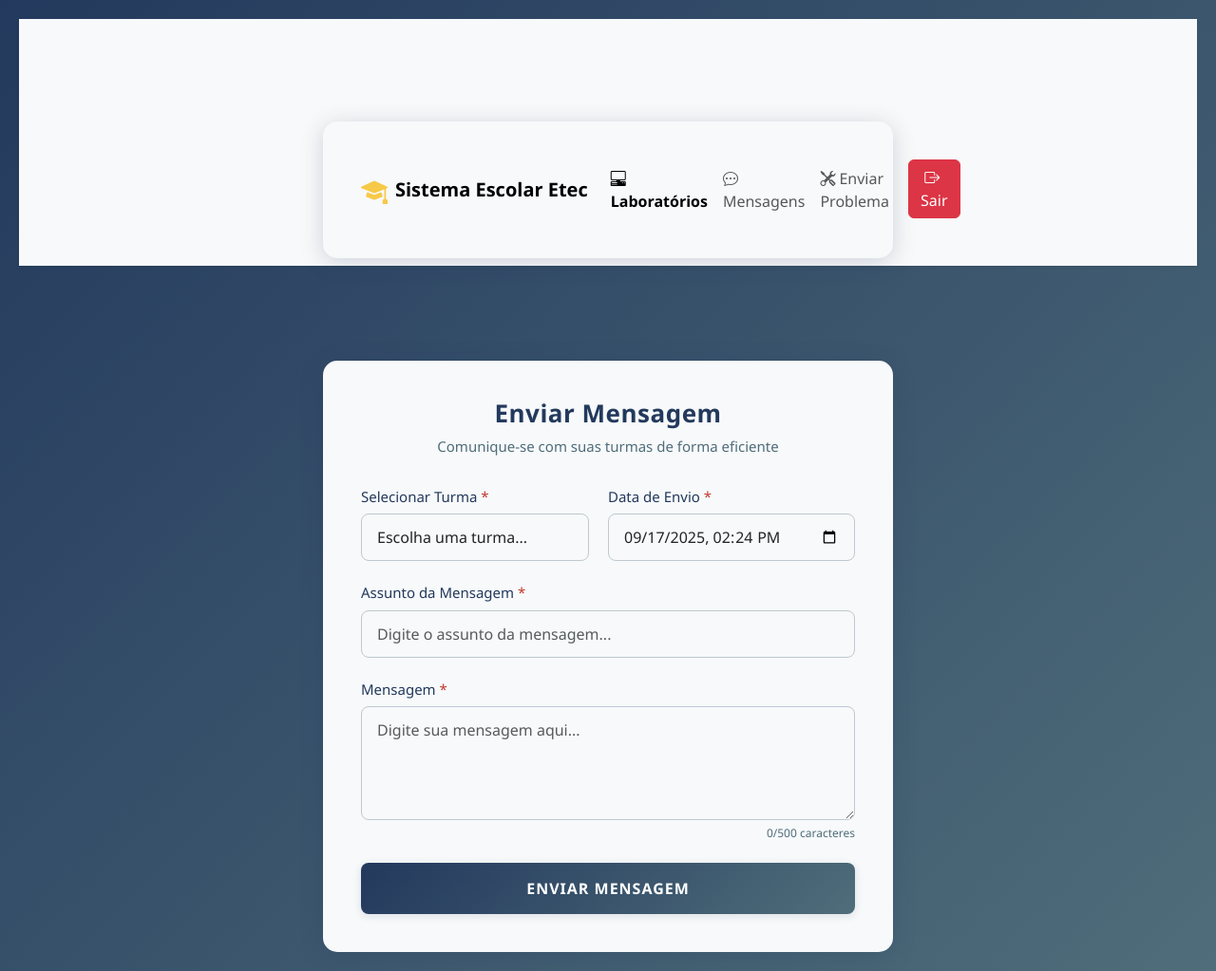
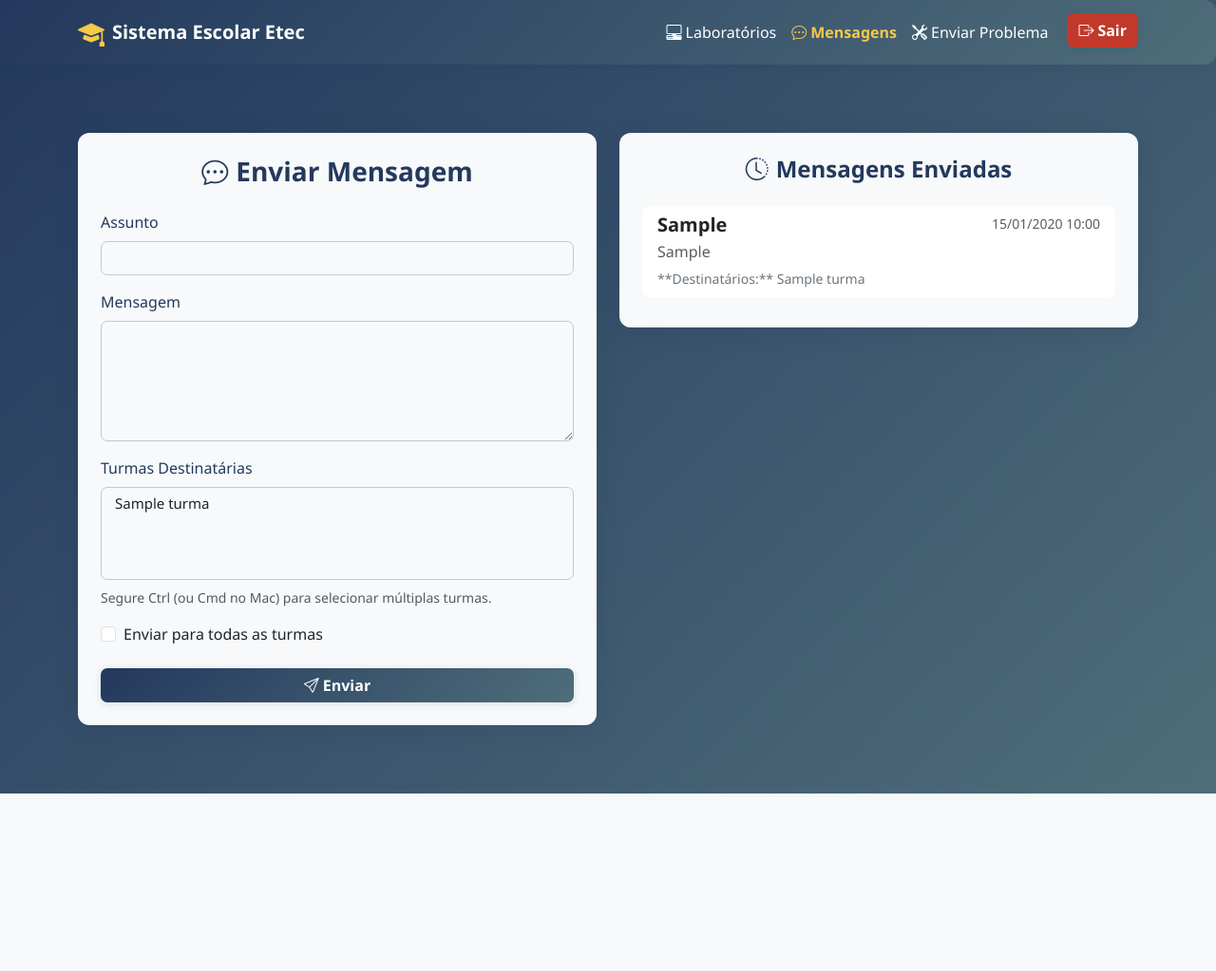
Before and after one commit to MiguelDVigano/TCC-Etec_DS, a PHP site: page /view/professor/mensagem.php in a window 1280 px wide. Shown: the whole page at 95% size. After the commit the page ends 836 px from the top, so only its background shows below. Run offline with PHP 8.4, Linux system fonts and the light colour scheme; the visitor is signed in with stand-in values (Sample User, id 1); tables that the repository leaves empty hold one stand-in row (values such as "Sample post").

Commit message:
Refatorar mensagem.php para melhorar o layout e a funcionalidade; adicionar turmas destinatárias às mensagens e aprimorar o estilo com Bootstrap.

```diff
--- a/view/professor/mensagem.php
+++ b/view/professor/mensagem.php
@@ -1,286 +1,291 @@
 <?php
 session_start();
+
 if (!isset($_SESSION["id_usuario"])) {
     header("Location: ../Login.html");
     exit();
 }
+
 include '../../conexao.php';
-    $result_turmas = $conn->query("SELECT id_turma, nome_turma FROM turma ORDER BY nome_turma");
+
+// Busca as turmas para o dropdown de seleção
+$sql_turmas = "SELECT id_turma, nome_turma FROM turma ORDER BY nome_turma";
+$result_turmas = $conn->query($sql_turmas);
+
+// Busca as mensagens enviadas pelo professor logado
+$id_remetente = $_SESSION["id_usuario"];
+$sql_mensagens_enviadas = "
+    SELECT m.assunto, m.mensagem, m.data_envio,
+           (SELECT GROUP_CONCAT(t.nome_turma SEPARATOR ', ')
+            FROM mensagem_turma mt
+            JOIN turma t ON mt.id_mensagem = m.id_mensagem
+            WHERE mt.id_mensagem = m.id_mensagem) AS turmas_destinatarias
+    FROM mensagem m
+    WHERE m.id_remetente = $id_remetente
+    ORDER BY m.data_envio DESC
+";
+$result_mensagens_enviadas = $conn->query($sql_mensagens_enviadas);
 ?>
-
 <!DOCTYPE html>
 <html lang="pt-BR">
+
 <head>
     <meta charset="UTF-8">
-    <meta name="viewport" content="width=device-width, initial-scale=1.0">
-    <title>Enviar Mensagem - Sistema Escolar</title>
+    <meta name="viewport" content="width=device-width, initial-scale=1">
+    <title>Enviar Mensagem - Professor</title>
     <link rel="stylesheet" href="https://cdn.jsdelivr.net/npm/bootstrap@5.3.3/dist/css/bootstrap.min.css">
     <link rel="stylesheet" href="https://cdn.jsdelivr.net/npm/bootstrap-icons@1.11.3/font/bootstrap-icons.css">
     <style>
-        * {
-            margin: 0;
-            padding: 0;
-            box-sizing: border-box;
-        }
         body {
             font-family: 'Segoe UI', Tahoma, Geneva, Verdana, sans-serif;
             background: linear-gradient(135deg, #23395d 0%, #4f6d7a 100%);
             min-height: 100vh;
-            /* Removido o padding-top para subir a navbar */
-            padding: 20px;
-        }
-        .container {
-            background: #f7f9fa;
-            border-radius: 15px;
-            box-shadow: 0 4px 24px #23395d33;
-            padding: 40px;
-            width: 100%;
-            max-width: 600px;
-            margin: 100px auto 0 auto;
-            animation: fadeIn 0.7s;
         }
 
-        @keyframes fadeIn {
-            from { opacity: 0; transform: translateY(20px);}
-            to { opacity: 1; transform: translateY(0);}
+        .navbar {
+            background: linear-gradient(135deg, #23395d 0%, #4f6d7a 100%) !important;
+            box-shadow: 0 2px 12px #23395d22 !important;
+            border-radius: 12px !important;
+            margin-bottom: 32px;
         }
 
-        .header {
-            text-align: center;
-            margin-bottom: 30px;
+        .navbar .navbar-brand,
+        .navbar .nav-link,
+        .navbar .navbar-toggler {
+            color: #fff !important;
         }
 
-        .header h1 {
-            color: #23395d;
-            font-size: 26px;
-            font-weight: 700;
-            margin-bottom: 8px;
-            letter-spacing: 0.5px;
+        .navbar .nav-link.active,
+        .navbar .nav-link:focus {
+            color: #f7c948 !important;
         }
 
-        .header p {
-            color: #4f6d7a;
-            font-size: 15px;
+        .navbar .nav-link.disabled {
+            color: #bfc9d1 !important;
         }
 
-        .form-group {
-            margin-bottom: 22px;
+        .card {
+            background: #f7f9fa !important;
+            border-radius: 12px !important;
+            box-shadow: 0 4px 24px #23395d33 !important;
+            border: none !important;
         }
 
-        .form-group label {
-            display: block;
-            margin-bottom: 7px;
-            color: #23395d;
-            font-weight: 500;
-            font-size: 15px;
+        .card-title,
+        h3,
+        h4 {
+            color: #23395d !important;
+            font-family: 'Segoe UI', Tahoma, Geneva, Verdana, sans-serif;
+            font-weight: 700;
         }
 
-        .form-control {
-            width: 100%;
-            padding: 12px 16px;
-            border: 1.5px solid #bfc9d1;
-            border-radius: 8px;
-            font-size: 16px;
-            background-color: #f7f9fa;
+        .form-label {
+            color: #23395d !important;
+            font-weight: 500;
+        }
+
+        .form-control,
+        .form-select,
+        textarea {
+            background-color: #f7f9fa !important;
+            border: 1.5px solid #bfc9d1 !important;
+            border-radius: 7px !important;
+            font-size: 15px;
             transition: border-color 0.3s, box-shadow 0.3s;
         }
 
-        .form-control:focus {
+        .form-control:focus,
+        .form-select:focus,
+        textarea:focus {
             outline: none;
-            border-color: #23395d;
-            background-color: #fff;
-            box-shadow: 0 0 0 2px #23395d22;
+            border-color: #23395d !important;
+            box-shadow: 0 0 0 2px #23395d22 !important;
+            background-color: #fff !important;
         }
 
-        select.form-control {
-            cursor: pointer;
+        .btn-primary {
+            background: linear-gradient(135deg, #23395d 0%, #4f6d7a 100%) !important;
+            color: #fff !important;
+            border: none !important;
+            border-radius: 7px !important;
+            font-size: 16px;
+            font-weight: 600;
+            box-shadow: 0 2px 8px #23395d22;
+            transition: background 0.2s, box-shadow 0.2s;
         }
 
-        textarea.form-control {
-            resize: vertical;
-            min-height: 120px;
-            font-family: inherit;
-        }
-
-        .btn-enviar {
-            width: 100%;
-            background: linear-gradient(135deg, #23395d 0%, #4f6d7a 100%);
-            color: white;
-            border: none;
-            padding: 15px 30px;
-            border-radius: 8px;
-            font-size: 16px;
-            font-weight: 600;
-            cursor: pointer;
-            transition: background 0.2s, box-shadow 0.2s;
-            text-transform: uppercase;
-            letter-spacing: 1px;
-            box-shadow: 0 2px 8px #23395d22;
-        }
-
-        .btn-enviar:hover {
-            background: linear-gradient(135deg, #1a2940 0%, #23395d 100%);
+        .btn-primary:hover {
+            background: linear-gradient(135deg, #1a2940 0%, #23395d 100%) !important;
             box-shadow: 0 4px 16px #23395d33;
         }
 
-        .btn-enviar:active {
-            background: #23395d;
+        .btn-primary:active {
+            background: #23395d !important;
         }
 
-        .required {
-            color: #c0392b;
+        .btn-danger {
+            background: #c0392b !important;
+            color: #fff !important;
+            border: none !important;
+            border-radius: 7px !important;
+            font-size: 16px;
+            font-weight: 600;
+            box-shadow: 0 2px 8px #23395d22;
+            transition: background 0.2s, color 0.2s;
         }
 
-        .form-row {
-            display: flex;
-            gap: 20px;
+        .btn-danger:hover {
+            background: #a93226 !important;
+            color: #fff !important;
         }
 
-        .form-row .form-group {
-            flex: 1;
-        }
-
-        @media (max-width: 768px) {
-            .container {
-                padding: 25px;
-                margin: 90px 10px 0 10px;
-            }
-            .header h1 {
-                font-size: 22px;
+        /* Responsividade extra para telas pequenas */
+        @media (max-width: 991.98px) {
+            .navbar {
+                border-radius: 0 !important;
+                margin-bottom: 16px;
             }
         }
 
-        @media (max-width: 600px) {
-            .form-row {
-                flex-direction: column;
-                gap: 0;
+        @media (max-width: 767.98px) {
+            .container.py-5 {
+                padding-top: 2rem !important;
+                padding-bottom: 2rem !important;
+            }
+
+            .card {
+                margin-bottom: 2rem;
             }
         }
 
-        .char-counter {
-            text-align: right;
-            font-size: 12px;
-            color: #4f6d7a;
-            margin-top: 5px;
+        @media (max-width: 575.98px) {
+            .navbar .navbar-brand span {
+                font-size: 1rem;
+            }
+
+            .navbar .navbar-brand i {
+                font-size: 1.2rem !important;
+            }
+
+            .card-body {
+                padding: 1rem !important;
+            }
+
+            h3,
+            h4 {
+                font-size: 1.2rem !important;
+            }
         }
     </style>
 </head>
+
 <body>
-    <?php
-    if (isset($_SESSION['error_message'])) {
-        echo "<script>alert('" . $_SESSION['error_message'] . "');</script>";
-        unset($_SESSION['error_message']);
-    }
-    ?>
-
-     <!-- Navbar Bootstrap -->
     <nav class="navbar navbar-expand-lg bg-body-tertiary shadow-sm mb-4">
         <div class="container">
             <a class="navbar-brand d-flex align-items-center" href="#">
                 <i class="bi bi-mortarboard-fill me-2 fs-3" style="color: #f7c948;"></i>
                 <span class="fw-bold">Sistema Escolar Etec</span>
             </a>
-                <button class="navbar-toggler" type="button" data-bs-toggle="collapse" data-bs-target="#navbarProfessor" aria-controls="navbarProfessor" aria-expanded="false" aria-label="Toggle navigation">
+            <button class="navbar-toggler" type="button" data-bs-toggle="collapse" data-bs-target="#navbarProfessor"
+                aria-controls="navbarProfessor" aria-expanded="false" aria-label="Toggle navigation">
                 <span class="navbar-toggler-icon"></span>
             </button>
             <div class="collapse navbar-collapse" id="navbarProfessor">
                 <ul class="navbar-nav ms-auto mb-2 mb-lg-0">
                     <li class="nav-item">
-                            <a class="nav-link active fw-bold" href="reservar_laboratorio.php"><i class="bi bi-pc-display-horizontal me-1"></i>Laboratórios</a>
+                        <a class="nav-link" href="reservar_laboratorio.php"><i class="bi bi-pc-display-horizontal me-1"></i>Laboratórios
+                        </a>
                     </li>
                     <li class="nav-item">
-                            <a class="nav-link" href="mensagem.php"><i class="bi bi-chat-dots me-1"></i>Mensagens</a>
+                        <a class="nav-link active fw-bold" href="mensagem.php"><i class="bi bi-chat-dots me-1"></i>Mensagens
+                        </a>
                     </li>
                     <li class="nav-item">
                         <a class="nav-link" href="problema.php"><i class="bi bi-tools me-1"></i>Enviar Problema</a>
                     </li>
                     <li class="nav-item">
-                            <button class="btn btn-danger" onclick="window.location.href='../Login.html'" style="margin-left:12px;"><i class="bi bi-box-arrow-right me-1"></i>Sair</button>
+                        <button class="btn btn-danger" onclick="window.location.href='../Login.html'"
+                            style="margin-left:12px;"><i class="bi bi-box-arrow-right me-1"></i>Sair</button>
                     </li>
                 </ul>
             </div>
         </div>
     </nav>
-
-    <div class="container">
-        <div class="header">
-            <h1>Enviar Mensagem</h1>
-            <p>Comunique-se com suas turmas de forma eficiente</p>
+    <div class="container py-5">
+        <div class="row g-4">
+            <div class="col-12 col-md-6 mb-4">
+                <div class="card shadow-lg border-0 rounded-4">
+                    <div class="card-body p-4">
+                        <h3 class="text-center mb-4"><i class="bi bi-chat-dots me-2"></i>Enviar Mensagem</h3>
+                        <form action="../../src/enviar_mensagem.php" method="POST">
+                            <div class="mb-3">
+                                <label for="assunto" class="form-label">Assunto</label>
+                                <input type="text" class="form-control" id="assunto" name="assunto" required>
                             </div>
-
-        <form id="mensagemForm" method="post" action="../../src/save_message.php">
-            <div class="form-row">
-                <div class="form-group">
-                    <label for="turma">
-                        Selecionar Turma <span class="required">*</span>
+                            <div class="mb-3">
+                                <label for="mensagem" class="form-label">Mensagem</label>
+                                <textarea class="form-control" id="mensagem" name="mensagem" rows="5" required></textarea>
+                            </div>
+                            <div class="mb-3">
+                                <label for="turmas" class="form-label">Turmas Destinatárias</label>
+                                <select class="form-select" id="turmas" name="turmas[]" multiple>
+                                    <?php
+                                    if ($result_turmas && $result_turmas->num_rows > 0) {
+                                        while ($turma = $result_turmas->fetch_assoc()) {
+                                            echo '<option value="' . $turma['id_turma'] . '">' . htmlspecialchars($turma['nome_turma']) . '</option>';
+                                        }
+                                    }
+                                    ?>
+                                </select>
+                                <div class="form-text mt-2">Segure Ctrl (ou Cmd no Mac) para selecionar múltiplas turmas.
+                                </div>
+                            </div>
+                            <div class="form-check mb-4">
+                                <input class="form-check-input" type="checkbox" name="enviar_para_todas" value="1"
+                                    id="enviarParaTodas">
+                                <label class="form-check-label" for="enviarParaTodas">
+                                    Enviar para todas as turmas
                                 </label>
-                    <select id="turma" name="turma" class="form-control" required>
-                        <option value="">Escolha uma turma...</option>
-                        <?php while($turma = $result_turmas->fetch_assoc()): ?>
-                            <option value="<?= $turma['id_turma'] ?>"><?= htmlspecialchars($turma['nome_turma']) ?></option>
-                        <?php endwhile; ?>
-                        <option value="todas">Todas as Turmas</option>
-                    </select>
                             </div>
-
-                <div class="form-group">
-                    <label for="dataEnvio">
-                        Data de Envio <span class="required">*</span>
-                    </label>
-                    <input type="datetime-local" id="dataEnvio" name="dataEnvio" class="form-control" required>
+                            <button type="submit" class="btn btn-primary w-100 rounded-3">
+                                <i class="bi bi-send me-1"></i>Enviar
+                            </button>
+                        </form>
+                    </div>
                 </div>
             </div>
 
-            <div class="form-group">
-                <label for="assunto">
-                    Assunto da Mensagem <span class="required">*</span>
-                </label>
-                <input type="text" id="assunto" name="assunto" class="form-control"
-                       placeholder="Digite o assunto da mensagem..." maxlength="100" required>
+            <div class="col-12 col-md-6">
+                <div class="card shadow-lg border-0 rounded-4">
+                    <div class="card-body p-4">
+                        <h4 class="text-center mb-4"><i class="bi bi-clock-history me-2"></i>Mensagens Enviadas</h4>
+                        <div class="list-group list-group-flush">
+                            <?php if ($result_mensagens_enviadas && $result_mensagens_enviadas->num_rows > 0): ?>
+                            <?php while ($msg = $result_mensagens_enviadas->fetch_assoc()): ?>
+                            <div class="list-group-item list-group-item-action mb-2 rounded-3">
+                                <div class="d-flex w-100 justify-content-between">
+                                    <h5 class="mb-1 fw-bold"><?php echo htmlspecialchars($msg['assunto']); ?></h5>
+                                    <small class="text-muted"><?php echo date('d/m/Y H:i', strtotime($msg['data_envio'])); ?></small>
                                 </div>
-
-            <div class="form-group">
-                <label for="mensagem">
-                    Mensagem <span class="required">*</span>
-                </label>
-                <textarea id="mensagem" name="mensagem" class="form-control"
-                          placeholder="Digite sua mensagem aqui..."
-                          maxlength="500" required></textarea>
-                <div class="char-counter">
-                    <span id="charCount">0</span>/500 caracteres
+                                <p class="mb-1 text-muted"><?php echo nl2br(htmlspecialchars($msg['mensagem'])); ?></p>
+                                <small class="text-secondary">
+                                    **Destinatários:** <?php echo !empty($msg['turmas_destinatarias']) ? htmlspecialchars($msg['turmas_destinatarias']) : 'Todas as turmas'; ?>
+                                </small>
+                            </div>
+                            <?php endwhile; ?>
+                            <?php else: ?>
+                            <div class="alert alert-info text-center">Você ainda não enviou mensagens.</div>
+                            <?php endif; ?>
                         </div>
                     </div>
+                </div>
+            </div>
+        </div>
+    </div>
+    <script src="https://cdn.jsdelivr.net/npm/bootstrap@5.3.3/dist/js/bootstrap.bundle.min.js"></script>
+</body>
 
-            <button type="submit" class="btn-enviar">
-                Enviar Mensagem
-            </button>
-        </form>
-    </div>
-
-    <script src="https://cdn.jsdelivr.net/npm/bootstrap@5.3.3/dist/js/bootstrap.bundle.min.js"></script>
-    <script>
-        const mensagemTextarea = document.getElementById('mensagem');
-        const charCount = document.getElementById('charCount');
-
-        mensagemTextarea.addEventListener('input', function() {
-            const count = this.value.length;
-            charCount.textContent = count;
-            if (count > 450) {
-                charCount.style.color = '#c0392b';
-            } else {
-                charCount.style.color = '#4f6d7a';
-            }
-        });
-
-        const dataEnvioInput = document.getElementById('dataEnvio');
-        const now = new Date();
-        const year = now.getFullYear();
-        const month = String(now.getMonth() + 1).padStart(2, '0');
-        const day = String(now.getDate()).padStart(2, '0');
-        const hours = String(now.getHours()).padStart(2, '0');
-        const minutes = String(now.getMinutes()).padStart(2, '0');
-        dataEnvioInput.min = `${year}-${month}-${day}T${hours}:${minutes}`;
-        dataEnvioInput.value = `${year}-${month}-${day}T${hours}:${minutes}`;
-    </script>
-</body>
 </html>
+<?php
+$conn->close();
+?>
--- a/view/professor/reservar_laboratorio.php
+++ b/view/professor/reservar_laboratorio.php
@@ -128,7 +128,7 @@ $professores = $conn->query("SELECT id_usuario AS id_professor, nome FROM usuari
                             <a class="nav-link" href="problema.php"><i class="bi bi-tools me-1"></i>Enviar Problema</a>
                         </li>
                         <li class="nav-item">
-                            <button class="btn btn-danger" onclick="window.location.href='../Login.html'" style="margin-left:12px;"><i class="bi bi-box-arrow-right me-1"></i>Sair</button>
+                            <button class="btn btn-danger d-flex align-items-center" onclick="window.location.href='../Login.html'" style="margin-left:12px;"><i class="bi bi-box-arrow-right me-1"></i>Sair</button>
                         </li>
                     </ul>
                 </div>
```
Lines whose indentation alone changed are shown as unchanged.
